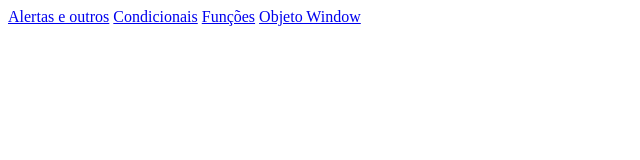
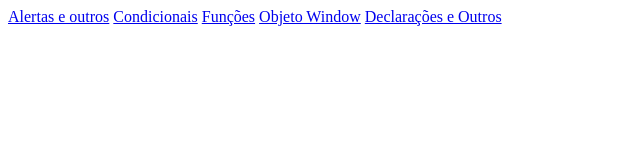
Before and after one commit to WesleyRamox/Learning-javascript, a plain HTML site: page index.html in a window 1280 px wide. Shown: the whole page, without its empty margins (0-640 px from the left). Drawn offline with Linux system fonts and the light colour scheme.

Commit message:
Update index.html

```diff
--- a/index.html
+++ b/index.html
@@ -10,5 +10,6 @@
     <a href="./Condicionais/">Condicionais</a>
     <a href="./Funções/">Funções</a>
     <a href="./Objeto Window/">Objeto Window</a>
+    <a href="./Declarações e Literais/">Declarações e Outros</a>
 </body>
 </html>
```
